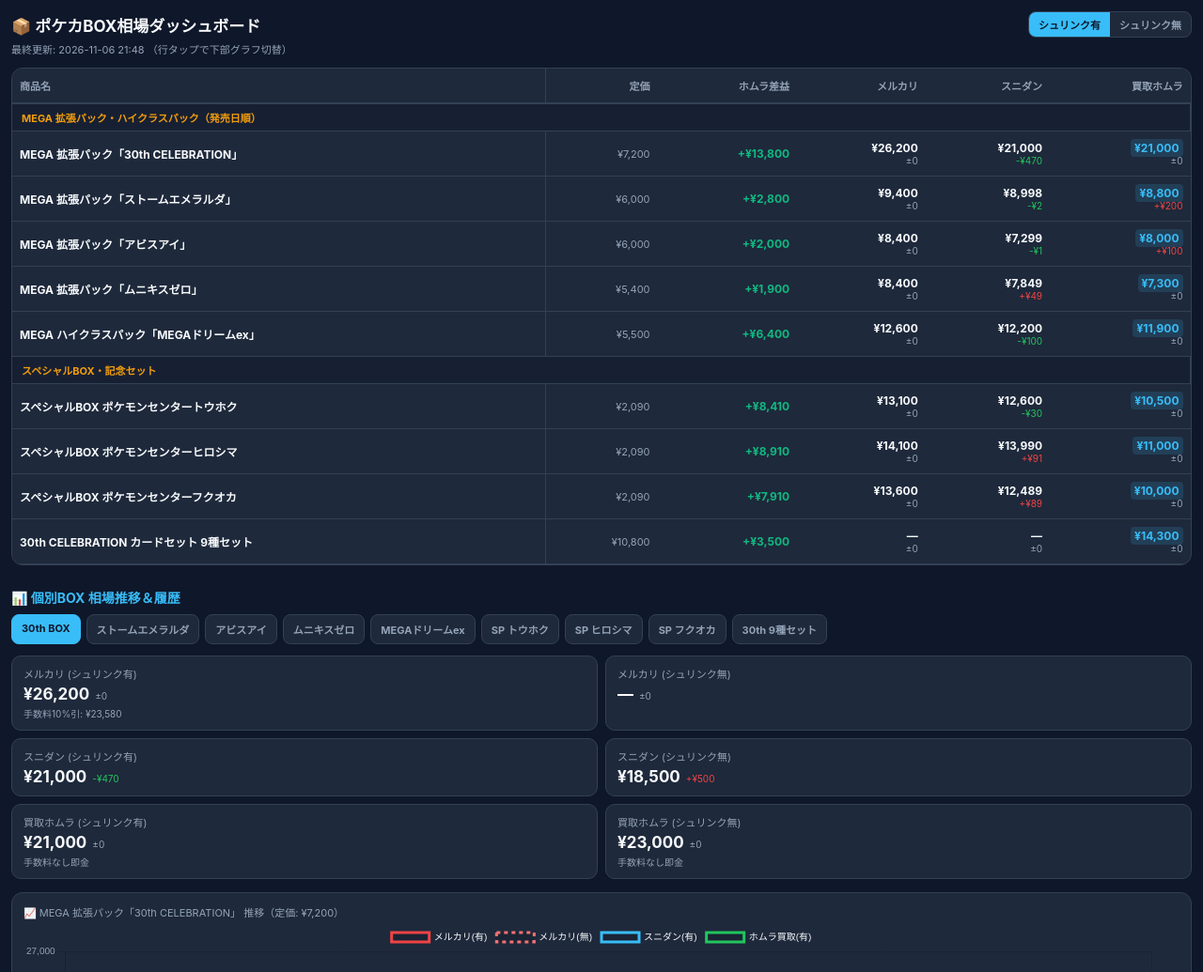
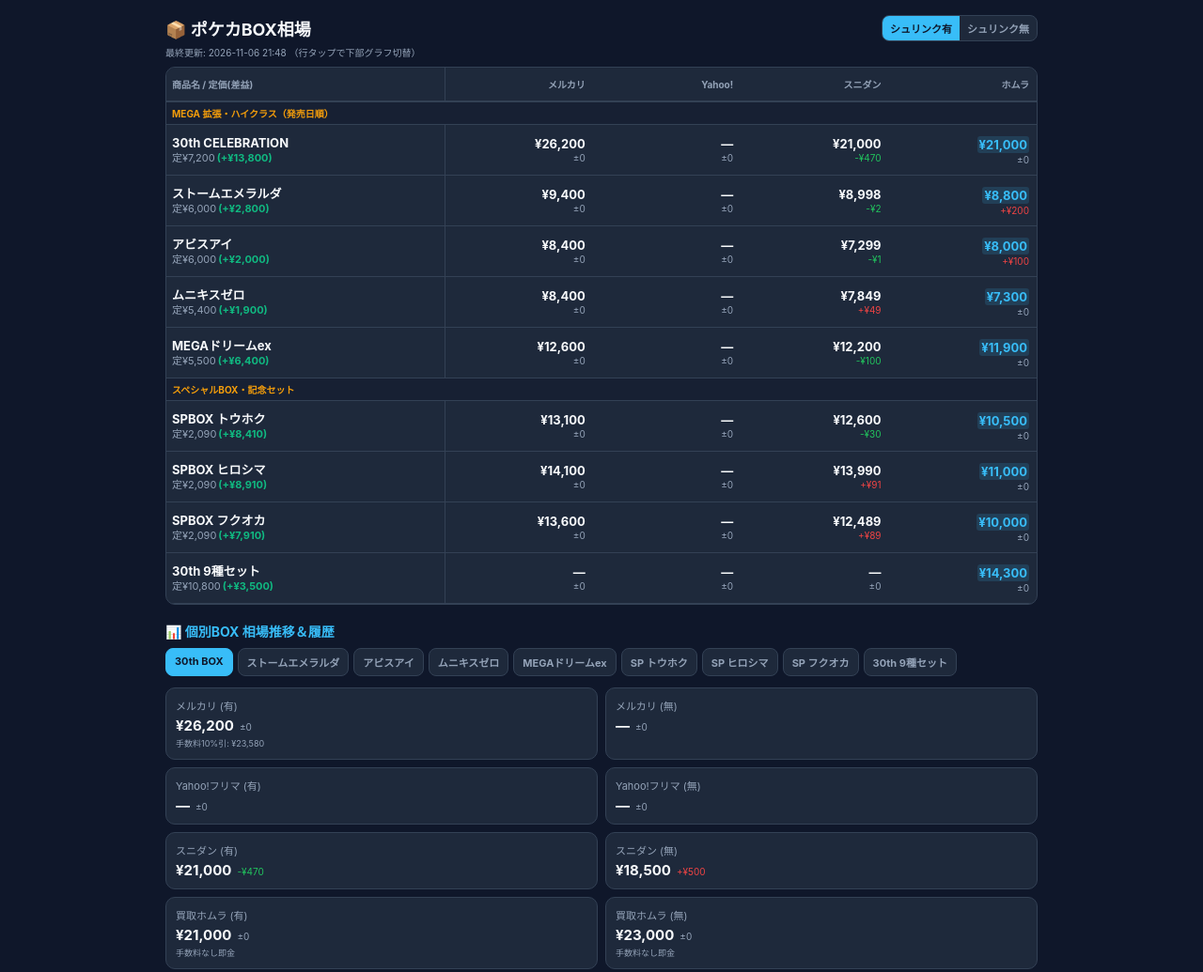
Before and after one commit to korokorot/card-tracker, a plain HTML site: page index.html in a window 1280 px wide. Shown: the top 1035 px of the page at 94% size. Drawn offline with nearby package versions, Linux system fonts and the light colour scheme.

Commit message:
Update index.html

```diff
--- a/index.html
+++ b/index.html
@@ -3,7 +3,7 @@
 <head>
   <meta charset="UTF-8">
   <meta name="viewport" content="width=device-width, initial-scale=1.0, maximum-scale=1.0, user-scalable=no">
-  <title>ポケカBOX相場ダッシュボード</title>
+  <title>ポケカBOX相場</title>
   <script src="https://cdn.jsdelivr.net/npm/chart.js"></script>
   <style>
     :root {
@@ -16,52 +16,107 @@
       --down: #22c55e;
       --border: #334155;
     }
+    * { box-sizing: border-box; }
     body {
-      margin: 0; padding: 12px;
+      margin: 0; padding: 8px;
       font-family: -apple-system, BlinkMacSystemFont, "Hiragino Sans", sans-serif;
       background: var(--bg); color: var(--text);
     }
-    .header-row { display: flex; justify-content: space-between; align-items: center; margin-bottom: 4px; }
-    h1 { font-size: 17px; margin: 0; }
-    .updated { font-size: 11px; color: var(--sub); margin-bottom: 12px; }
-    .section-title { font-size: 14px; font-weight: bold; margin: 20px 0 8px 0; color: var(--accent); display: flex; align-items: center; justify-content: space-between; }
+    .header-row {
+      display: flex; justify-content: space-between; align-items: center;
+      gap: 6px; margin-bottom: 4px;
+    }
+    h1 { font-size: 15px; margin: 0; white-space: nowrap; }
+    .updated { font-size: 10px; color: var(--sub); margin-bottom: 8px; }
+    .section-title { font-size: 14px; font-weight: bold; margin: 18px 0 8px 0; color: var(--accent); }
 
-    /* シュリンク有無の切り替えスイッチ */
-    .mode-switch { display: inline-flex; background: var(--card); border-radius: 8px; border: 1px solid var(--border); overflow: hidden; }
-    .mode-btn { padding: 5px 10px; font-size: 11px; font-weight: bold; color: var(--sub); cursor: pointer; }
+    .mode-switch {
+      display: inline-flex; background: var(--card); border-radius: 8px;
+      border: 1px solid var(--border); overflow: hidden; flex-shrink: 0;
+    }
+    .mode-btn {
+      padding: 5px 8px; font-size: 11px; font-weight: bold;
+      color: var(--sub); cursor: pointer; white-space: nowrap;
+    }
     .mode-btn.active { background: var(--accent); color: #0f172a; }
 
-    /* 上部：一覧比較テーブル */
-    .summary-wrap { overflow-x: auto; background: var(--card); border-radius: 12px; border: 1px solid var(--border); margin-bottom: 24px; }
-    .summary-table { width: 100%; border-collapse: collapse; font-size: 12px; min-width: 520px; }
-    .summary-table th, .summary-table td { padding: 10px 8px; text-align: right; border-bottom: 1px solid var(--border); white-space: nowrap; }
-    .summary-table th:first-child, .summary-table td:first-child { text-align: left; position: sticky; left: 0; background: var(--card); z-index: 1; border-right: 1px solid var(--border); }
-    .summary-table th { background: #1e293b; color: var(--sub); font-size: 11px; border-bottom: 2px solid var(--border); }
-    .cat-row td { background: #172033 !important; color: #f59e0b; font-weight: bold; font-size: 11px; padding: 6px 10px; text-align: left !important; }
+    /* 上部：スマホ1画面に収まる5列比較テーブル */
+    .summary-wrap {
+      background: var(--card); border-radius: 10px;
+      border: 1px solid var(--border); margin-bottom: 18px; overflow: hidden;
+    }
+    .summary-table {
+      width: 100%; border-collapse: collapse; table-layout: fixed;
+    }
+    .summary-table th, .summary-table td {
+      padding: 7px 2px; text-align: right; border-bottom: 1px solid var(--border);
+      vertical-align: middle;
+    }
+    .summary-table th:first-child, .summary-table td:first-child {
+      text-align: left; padding-left: 6px; width: 32%;
+      border-right: 1px solid var(--border);
+    }
+    .summary-table th:not(:first-child), .summary-table td:not(:first-child) {
+      width: 17%;
+    }
+    .summary-table th {
+      background: #1e293b; color: var(--sub); font-size: 10px;
+      border-bottom: 2px solid var(--border); white-space: nowrap;
+    }
+    .cat-row td {
+      background: #172033 !important; color: #f59e0b; font-weight: bold;
+      font-size: 10px; padding: 4px 6px !important; text-align: left !important;
+      border-right: none !important;
+    }
     .box-row { cursor: pointer; transition: background 0.15s; }
-    .box-row:hover { background: #26334d; }
-    .box-name-cell { font-weight: bold; color: var(--text); }
-    .retail-cell { color: var(--sub); font-size: 11px; }
-    .profit-pos { color: #10b981; font-weight: bold; }
-    .profit-neg { color: #ef4444; font-weight: bold; }
-    .best-badge { background: rgba(56, 189, 248, 0.15); border-radius: 4px; padding: 2px 4px; color: #38bdf8; font-weight: bold; }
-    .mini-diff { font-size: 10px; display: block; }
+    .box-row:active, .box-row:hover { background: #26334d; }
+
+    .box-title {
+      font-weight: bold; font-size: 11px; color: var(--text);
+      line-height: 1.2; margin-bottom: 2px; word-break: keep-all;
+    }
+    .box-meta {
+      font-size: 9px; color: var(--sub); line-height: 1.1; white-space: nowrap;
+    }
+    .profit-pos { color: #10b981; font-weight: bold; margin-left: 2px; }
+    .profit-neg { color: #ef4444; font-weight: bold; margin-left: 2px; }
+
+    .p-val { font-size: 11px; font-weight: bold; display: block; white-space: nowrap; }
+    .best-badge {
+      background: rgba(56, 189, 248, 0.15); border-radius: 3px;
+      padding: 1px 2px; color: #38bdf8; font-weight: bold; font-size: 11px;
+      display: inline-block; white-space: nowrap;
+    }
+    .mini-diff { font-size: 8px; display: block; margin-top: 1px; white-space: nowrap; }
     .up { color: var(--up); }
     .down { color: var(--down); }
     .even { color: var(--sub); }
 
+    @media (min-width: 600px) {
+      body { padding: 16px; max-width: 960px; margin: 0 auto; }
+      h1 { font-size: 18px; }
+      .summary-table th, .summary-table td { padding: 10px 8px; }
+      .box-title { font-size: 13px; }
+      .box-meta { font-size: 11px; }
+      .p-val, .best-badge { font-size: 13px; }
+      .mini-diff { font-size: 10px; }
+    }
+
     /* 下部：個別詳細エリア */
-    .tabs { display: flex; flex-wrap: wrap; gap: 6px; margin-bottom: 12px; }
-    .tab { padding: 7px 10px; border-radius: 8px; border: 1px solid var(--border); background: var(--card); color: var(--sub); font-weight: bold; font-size: 11px; cursor: pointer; }
+    .tabs { display: flex; flex-wrap: wrap; gap: 5px; margin-bottom: 12px; }
+    .tab {
+      padding: 6px 9px; border-radius: 8px; border: 1px solid var(--border);
+      background: var(--card); color: var(--sub); font-weight: bold; font-size: 11px; cursor: pointer;
+    }
     .tab.active { background: var(--accent); color: #0f172a; border-color: var(--accent); }
     .grid { display: grid; grid-template-columns: 1fr 1fr; gap: 8px; margin-bottom: 14px; }
-    .card { background: var(--card); padding: 10px 12px; border-radius: 10px; border: 1px solid var(--border); }
+    .card { background: var(--card); padding: 10px; border-radius: 10px; border: 1px solid var(--border); }
     .card-title { font-size: 11px; color: var(--sub); margin-bottom: 4px; }
-    .price { font-size: 17px; font-weight: bold; }
-    .sub-note { font-size: 10px; color: var(--sub); margin-top: 3px; }
+    .price { font-size: 15px; font-weight: bold; }
+    .sub-note { font-size: 9px; color: var(--sub); margin-top: 3px; }
     .chart-box { background: var(--card); padding: 12px; border-radius: 12px; border: 1px solid var(--border); margin-bottom: 16px; }
-    .hist-table { width: 100%; border-collapse: collapse; font-size: 11px; background: var(--card); border-radius: 12px; overflow: hidden; }
-    .hist-table th, .hist-table td { padding: 8px 6px; text-align: right; border-bottom: 1px solid var(--border); }
+    .hist-table { width: 100%; border-collapse: collapse; font-size: 10px; background: var(--card); border-radius: 12px; overflow: hidden; }
+    .hist-table th, .hist-table td { padding: 7px 4px; text-align: right; border-bottom: 1px solid var(--border); }
     .hist-table th:first-child, .hist-table td:first-child { text-align: left; }
     .hist-table th { background: #334155; color: var(--text); }
   </style>
@@ -69,25 +124,24 @@
 <body>
 
   <div class="header-row">
-    <h1>📦 ポケカBOX相場ダッシュボード</h1>
+    <h1>📦 ポケカBOX相場</h1>
     <div class="mode-switch">
       <div class="mode-btn active" id="btn-with" onclick="setShrinkMode('with')">シュリンク有</div>
       <div class="mode-btn" id="btn-without" onclick="setShrinkMode('without')">シュリンク無</div>
     </div>
   </div>
-  <div class="updated" id="last-updated">データ読込中...（※表の行をタップすると下の推移グラフが切り替わります）</div>
+  <div class="updated" id="last-updated">データ読込中...</div>
 
-  <!-- 一番上：全BOX一覧表（メルカリ・スニダン・ホムラ順） -->
+  <!-- 一番上：スマホ1画面に収まる5列一覧表 -->
   <div class="summary-wrap">
     <table class="summary-table" id="summary-table">
       <thead>
         <tr>
-          <th>商品名</th>
-          <th>定価</th>
-          <th>ホムラ差益</th>
+          <th>商品名 / 定価(差益)</th>
           <th>メルカリ</th>
+          <th>Yahoo!</th>
           <th>スニダン</th>
-          <th>買取ホムラ</th>
+          <th>ホムラ</th>
         </tr>
       </thead>
       <tbody></tbody>
@@ -110,9 +164,10 @@
       <thead>
         <tr>
           <th>日時</th>
-          <th>メルカリ<br>(有 / 無)</th>
-          <th>スニダン<br>(有 / 無)</th>
-          <th>買取ホムラ<br>(有 / 無)</th>
+          <th>メルカリ<br>(有/無)</th>
+          <th>Yahoo!<br>(有/無)</th>
+          <th>スニダン<br>(有/無)</th>
+          <th>ホムラ<br>(有/無)</th>
         </tr>
       </thead>
       <tbody></tbody>
@@ -121,21 +176,20 @@
 
 <script>
 let rawData = [];
-let shrinkMode = "with"; // "with" or "without"
+let shrinkMode = "with";
 let currentBoxId = "30th_celebration";
 let chartInstance = null;
 
-// 発売日順（通常BOX） → スペシャルBOX → 9種セット の定義
 const BOX_MASTER = [
-  { id: "30th_celebration", name: "MEGA 拡張パック「30th CELEBRATION」", short: "30th BOX", cat: "MEGA 拡張パック・ハイクラスパック（発売日順）", retail: 7200 },
-  { id: "storm_emeralda", name: "MEGA 拡張パック「ストームエメラルダ」", short: "ストームエメラルダ", cat: "MEGA 拡張パック・ハイクラスパック（発売日順）", retail: 6000 },
-  { id: "abyss_eye", name: "MEGA 拡張パック「アビスアイ」", short: "アビスアイ", cat: "MEGA 拡張パック・ハイクラスパック（発売日順）", retail: 6000 },
-  { id: "munikis_zero", name: "MEGA 拡張パック「ムニキスゼロ」", short: "ムニキスゼロ", cat: "MEGA 拡張パック・ハイクラスパック（発売日順）", retail: 5400 },
-  { id: "mega_dream_ex", name: "MEGA ハイクラスパック「MEGAドリームex」", short: "MEGAドリームex", cat: "MEGA 拡張パック・ハイクラスパック（発売日順）", retail: 5500 },
-  { id: "sp_box_tohoku", name: "スペシャルBOX ポケモンセンタートウホク", short: "SP トウホク", cat: "スペシャルBOX・記念セット", retail: 2090 },
-  { id: "sp_box_hiroshima", name: "スペシャルBOX ポケモンセンターヒロシマ", short: "SP ヒロシマ", cat: "スペシャルBOX・記念セット", retail: 2090 },
-  { id: "sp_box_fukuoka", name: "スペシャルBOX ポケモンセンターフクオカ", short: "SP フクオカ", cat: "スペシャルBOX・記念セット", retail: 2090 },
-  { id: "30th_card_set_9", name: "30th CELEBRATION カードセット 9種セット", short: "30th 9種セット", cat: "スペシャルBOX・記念セット", retail: 10800 }
+  { id: "30th_celebration", name: "30th CELEBRATION", short: "30th BOX", cat: "MEGA 拡張・ハイクラス（発売日順）", retail: 7200 },
+  { id: "storm_emeralda", name: "ストームエメラルダ", short: "ストームエメラルダ", cat: "MEGA 拡張・ハイクラス（発売日順）", retail: 6000 },
+  { id: "abyss_eye", name: "アビスアイ", short: "アビスアイ", cat: "MEGA 拡張・ハイクラス（発売日順）", retail: 6000 },
+  { id: "munikis_zero", name: "ムニキスゼロ", short: "ムニキスゼロ", cat: "MEGA 拡張・ハイクラス（発売日順）", retail: 5400 },
+  { id: "mega_dream_ex", name: "MEGAドリームex", short: "MEGAドリームex", cat: "MEGA 拡張・ハイクラス（発売日順）", retail: 5500 },
+  { id: "sp_box_tohoku", name: "SPBOX トウホク", short: "SP トウホク", cat: "スペシャルBOX・記念セット", retail: 2090 },
+  { id: "sp_box_hiroshima", name: "SPBOX ヒロシマ", short: "SP ヒロシマ", cat: "スペシャルBOX・記念セット", retail: 2090 },
+  { id: "sp_box_fukuoka", name: "SPBOX フクオカ", short: "SP フクオカ", cat: "スペシャルBOX・記念セット", retail: 2090 },
+  { id: "30th_card_set_9", name: "30th 9種セット", short: "30th 9種セット", cat: "スペシャルBOX・記念セット", retail: 10800 }
 ];
 
 function fmt(val) {
@@ -171,32 +225,34 @@ function renderSummaryTable(latest, prev) {
 
   BOX_MASTER.forEach(item => {
     if (item.cat !== lastCat) {
-      html += `<tr class="cat-row"><td colspan="6">${item.cat}</td></tr>`;
+      html += `<tr class="cat-row"><td colspan="5">${item.cat}</td></tr>`;
       lastCat = item.cat;
     }
     const currB = (latest.boxes && latest.boxes[item.id]) || {};
     const prevB = (prev.boxes && prev.boxes[item.id]) || {};
 
     const mVal = currB["mercari" + suffix];
+    const yVal = currB["yahoo" + suffix];
     const sVal = currB["snkrdunk" + suffix];
     const hVal = currB["homura" + suffix];
 
-    // 差益計算（買取ホムラ － 定価）
-    let profitHtml = "―";
+    let profitHtml = "";
     if (hVal && item.retail) {
       const diff = hVal - item.retail;
       const sign = diff >= 0 ? "+" : "-";
       const cls = diff >= 0 ? "profit-pos" : "profit-neg";
-      profitHtml = `<span class="${cls}">${sign}¥${Math.abs(diff).toLocaleString()}</span>`;
+      profitHtml = `<span class="${cls}">(${sign}¥${Math.abs(diff).toLocaleString()})</span>`;
     }
 
     html += `
       <tr class="box-row" onclick="selectBoxFromTable('${item.id}')">
-        <td class="box-name-cell">${item.name}</td>
-        <td class="retail-cell">¥${item.retail.toLocaleString()}</td>
-        <td>${profitHtml}</td>
-        <td><strong>${fmt(mVal)}</strong>${fmtDiffInline(mVal, prevB["mercari" + suffix])}</td>
-        <td><strong>${fmt(sVal)}</strong>${fmtDiffInline(sVal, prevB["snkrdunk" + suffix])}</td>
+        <td>
+          <div class="box-title">${item.name}</div>
+          <div class="box-meta">定¥${item.retail.toLocaleString()}${profitHtml}</div>
+        </td>
+        <td><span class="p-val">${fmt(mVal)}</span>${fmtDiffInline(mVal, prevB["mercari" + suffix])}</td>
+        <td><span class="p-val">${fmt(yVal)}</span>${fmtDiffInline(yVal, prevB["yahoo" + suffix])}</td>
+        <td><span class="p-val">${fmt(sVal)}</span>${fmtDiffInline(sVal, prevB["snkrdunk" + suffix])}</td>
         <td><span class="best-badge">${fmt(hVal)}</span>${fmtDiffInline(hVal, prevB["homura" + suffix])}</td>
       </tr>
     `;
@@ -233,15 +289,17 @@ function renderAll() {
   document.getElementById("chart-title").textContent = `📈 ${masterInfo.name || ""} 推移（定価: ¥${(masterInfo.retail||0).toLocaleString()}）`;
 
   const mWithNet = currBox.mercari_with ? `手数料10%引: ¥${Math.round(currBox.mercari_with * 0.9).toLocaleString()}` : "";
-  const mWithoutNet = currBox.mercari_without ? `手数料10%引: ¥${Math.round(currBox.mercari_without * 0.9).toLocaleString()}` : "";
+  const yWithNet = currBox.yahoo_with ? `手数料5%引: ¥${Math.round(currBox.yahoo_with * 0.95).toLocaleString()}` : "";
 
   const items = [
-    { label: "メルカリ (シュリンク有)", key: "mercari_with", note: mWithNet },
-    { label: "メルカリ (シュリンク無)", key: "mercari_without", note: mWithoutNet },
-    { label: "スニダン (シュリンク有)", key: "snkrdunk_with", note: "" },
-    { label: "スニダン (シュリンク無)", key: "snkrdunk_without", note: "" },
-    { label: "買取ホムラ (シュリンク有)", key: "homura_with", note: "手数料なし即金" },
-    { label: "買取ホムラ (シュリンク無)", key: "homura_without", note: "手数料なし即金" },
+    { label: "メルカリ (有)", key: "mercari_with", note: mWithNet },
+    { label: "メルカリ (無)", key: "mercari_without", note: "" },
+    { label: "Yahoo!フリマ (有)", key: "yahoo_with", note: yWithNet },
+    { label: "Yahoo!フリマ (無)", key: "yahoo_without", note: "" },
+    { label: "スニダン (有)", key: "snkrdunk_with", note: "" },
+    { label: "スニダン (無)", key: "snkrdunk_without", note: "" },
+    { label: "買取ホムラ (有)", key: "homura_with", note: "手数料なし即金" },
+    { label: "買取ホムラ (無)", key: "homura_without", note: "手数料なし即金" },
   ];
 
   document.getElementById("price-cards").innerHTML = items.map(item => `
@@ -258,7 +316,7 @@ function renderAll() {
   const labels = rawData.map(d => d.timestamp.slice(5, 16));
   const datasets = [
     { label: "メルカリ(有)", key: "mercari_with", color: "#ef4444", dash: [] },
-    { label: "メルカリ(無)", key: "mercari_without", color: "#f87171", dash: [4,4] },
+    { label: "Yahoo!(有)", key: "yahoo_with", color: "#f59e0b", dash: [] },
     { label: "スニダン(有)", key: "snkrdunk_with", color: "#38bdf8", dash: [] },
     { label: "ホムラ買取(有)", key: "homura_with", color: "#22c55e", dash: [] },
   ].map(ds => ({
@@ -292,6 +350,7 @@ function renderAll() {
       <tr>
         <td>${d.timestamp.slice(5, 16)}</td>
         <td>${fmt(b.mercari_with)}<br><span style="color:#94a3b8">${fmt(b.mercari_without)}</span></td>
+        <td>${fmt(b.yahoo_with)}<br><span style="color:#94a3b8">${fmt(b.yahoo_without)}</span></td>
         <td>${fmt(b.snkrdunk_with)}<br><span style="color:#94a3b8">${fmt(b.snkrdunk_without)}</span></td>
         <td>${fmt(b.homura_with)}<br><span style="color:#94a3b8">${fmt(b.homura_without)}</span></td>
       </tr>
```
